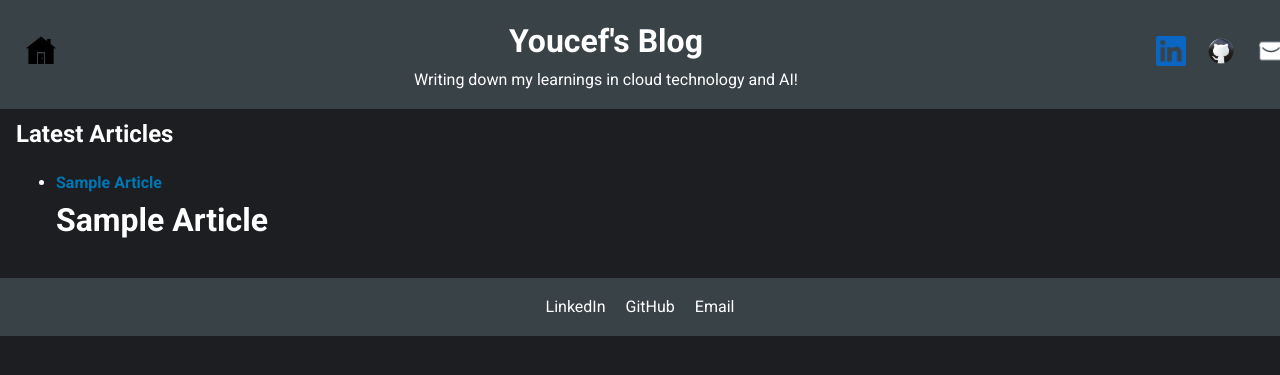
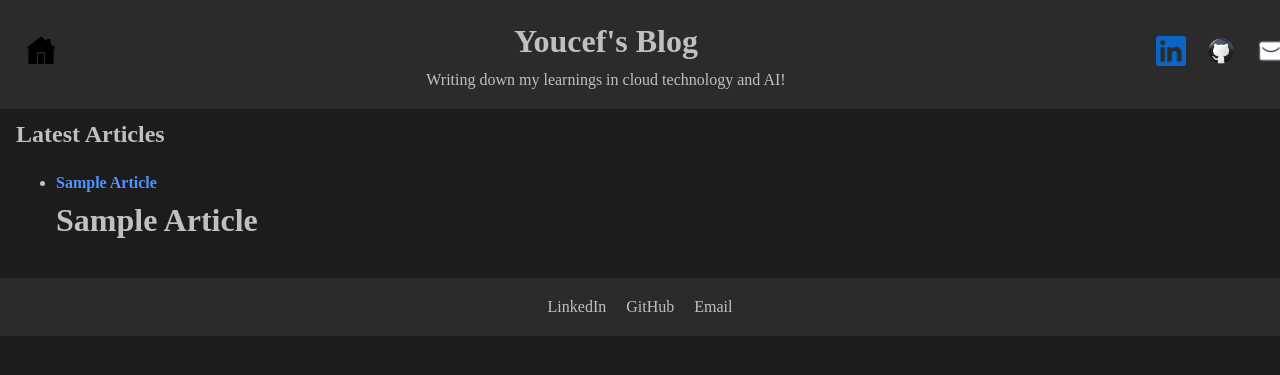
Before and after one commit to youcefjd/djeddarologist.github.io, a Jekyll site: the page built from index.md, in a window 1280 px wide. Shown: the top 375 px of the page. Built offline with Jekyll 4.4.1, drawn with Linux system fonts in a browser that asks for light colours.

Commit message:
adding a bunch of files

```diff
--- a/assets/css/style.css
+++ b/assets/css/style.css
@@ -8,18 +8,18 @@ body, h1, h2, h3, p, div, span {
 .social-container {
     display: flex;
     justify-content: center;
-    background-color: #394247; /* Darker background color */
+    background-color: #2b2b2b; /* Darker background color */
     padding: 10px 0; /* Adjust the padding as needed */
-    border-bottom: 2px solid #4a525a; /* Modern border between header and main */
+    border-bottom: 2px solid #4a525a; /* Metallic border between header and main */
 }
 
 /* Styling for Additional Icons in the Footer */
 .footer-icons {
     display: flex;
     justify-content: center;
-    background-color: #394247; /* Darker background color */
+    background-color: #2b2b2b; /* Darker background color */
     padding: 10px 0; /* Adjust the padding as needed */
-    border-top: 2px solid #4a525a; /* Modern border between footer and main */
+    border-top: 2px solid #4a525a; /* Metallic border between footer and main */
 }
 
 .icon-container {
@@ -35,11 +35,11 @@ body, h1, h2, h3, p, div, span {
 
 /* General Styling */
 body {
-    font-family: 'Roboto', sans-serif; /* Modern sans-serif font */
+    font-family: 'Playfair Display', serif; /* Playfair Display font */
     font-size: 16px; /* Standard font size */
     line-height: 1.6;
-    color: #fff; /* Light text color for dark mode */
-    background-color: #1c1e22; /* Dark background color */
+    color: #c0c0c0; /* Silver text color for dark mode */
+    background-color: #1c1c1c; /* Dark background color */
 }
 
 header {
@@ -47,8 +47,8 @@ header {
     width: 100%;
     top: 0;
     z-index: 1000; /* Ensure the header is on top of other elements */
-    background-color: #394247; /* Darker header background in LinkedIn dark mode */
-    color: #fff; /* White text color */
+    background-color: #2b2b2b; /* Darker header background in metallic theme */
+    color: #c0c0c0; /* Silver text color */
     text-align: center;
     padding: 1em;
     display: flex;
@@ -57,7 +57,7 @@ header {
 }
 
 h1, h2 {
-    color: #fff; /* White header text color */
+    color: #c0c0c0; /* Silver header text color */
 }
 
 main {
@@ -65,28 +65,28 @@ main {
 }
 
 a {
-    color: #0077b5; /* LinkedIn blue link color in dark mode */
+    color: #4d94ff; /* Blue link color in metallic theme */
 }
 
 a:hover {
-    color: #005294; /* Darker blue on hover */
+    color: #0066cc; /* Darker blue on hover */
 }
 
 /* Styling for Article Previews */
 article {
-    border-bottom: 1px solid #444; /* Dark border between articles */
+    border-bottom: 1px solid #4a525a; /* Metallic border between articles */
     margin-bottom: 1em;
     padding-bottom: 1em;
 }
 
 /* Styling for Article Titles */
 article h2 {
-    color: #fff; /* White title color */
+    color: #c0c0c0; /* Silver title color */
 }
 
 /* Styling for Article Metadata */
 article p {
-    color: #ccc; /* Light gray metadata color */
+    color: #808080; /* Gray metadata color */
 }
 
 /* Remove default underlines from links */
@@ -96,8 +96,8 @@ a {
 
 /* Styling for Footer */
 footer {
-    background-color: #394247; /* Darker footer background */
-    color: #fff; /* White text color */
+    background-color: #2b2b2b; /* Darker footer background */
+    color: #c0c0c0; /* Silver text color */
     text-align: center;
     padding: 1em;
 }
@@ -108,10 +108,10 @@ footer {
 }
 
 .footer-links a {
-    color: #fff;
+    color: #c0c0c0;
     margin: 0 10px;
 }
 
 .footer-links a:hover {
-    color: #0077b5;
+    color: #4d94ff;
 }
```
